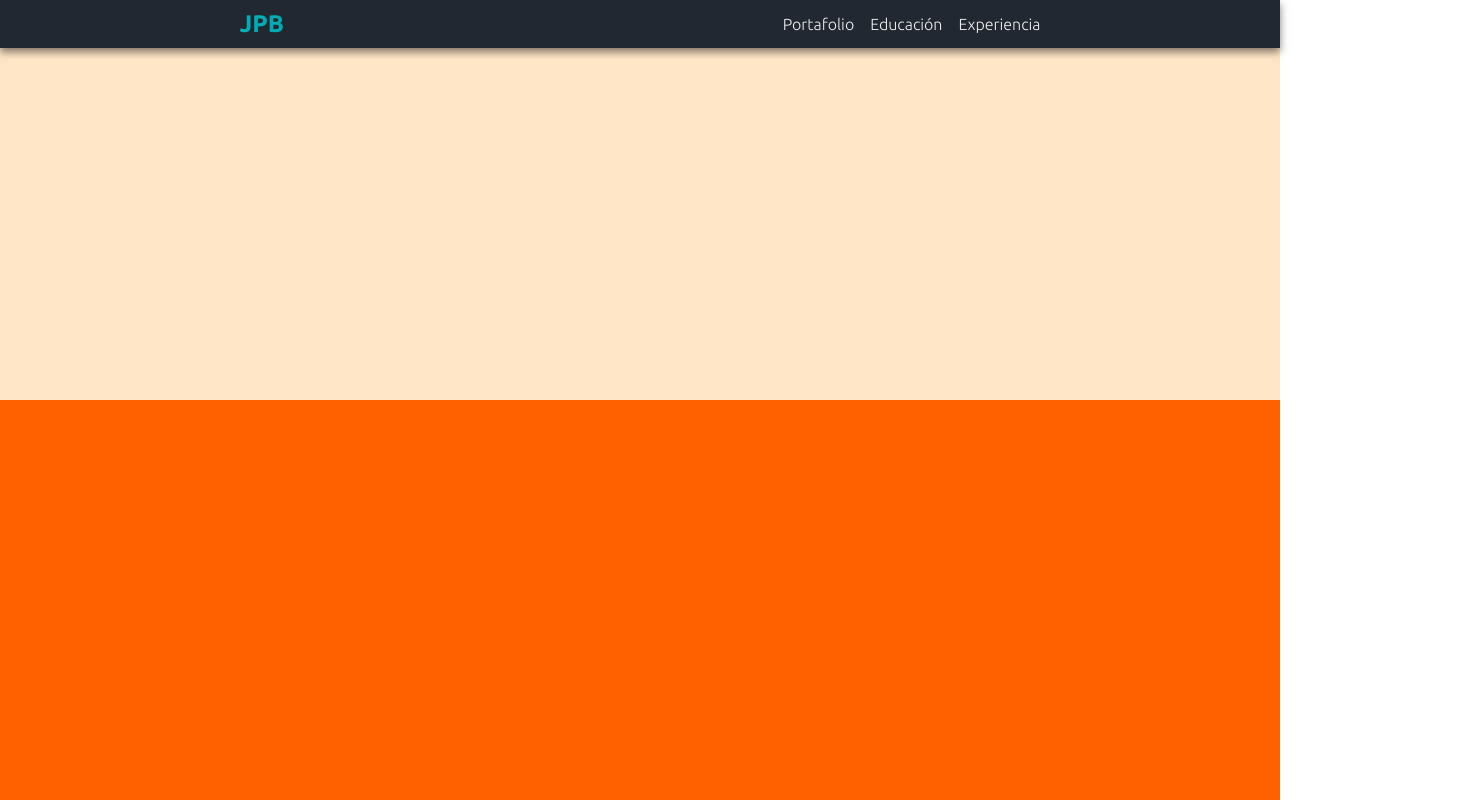
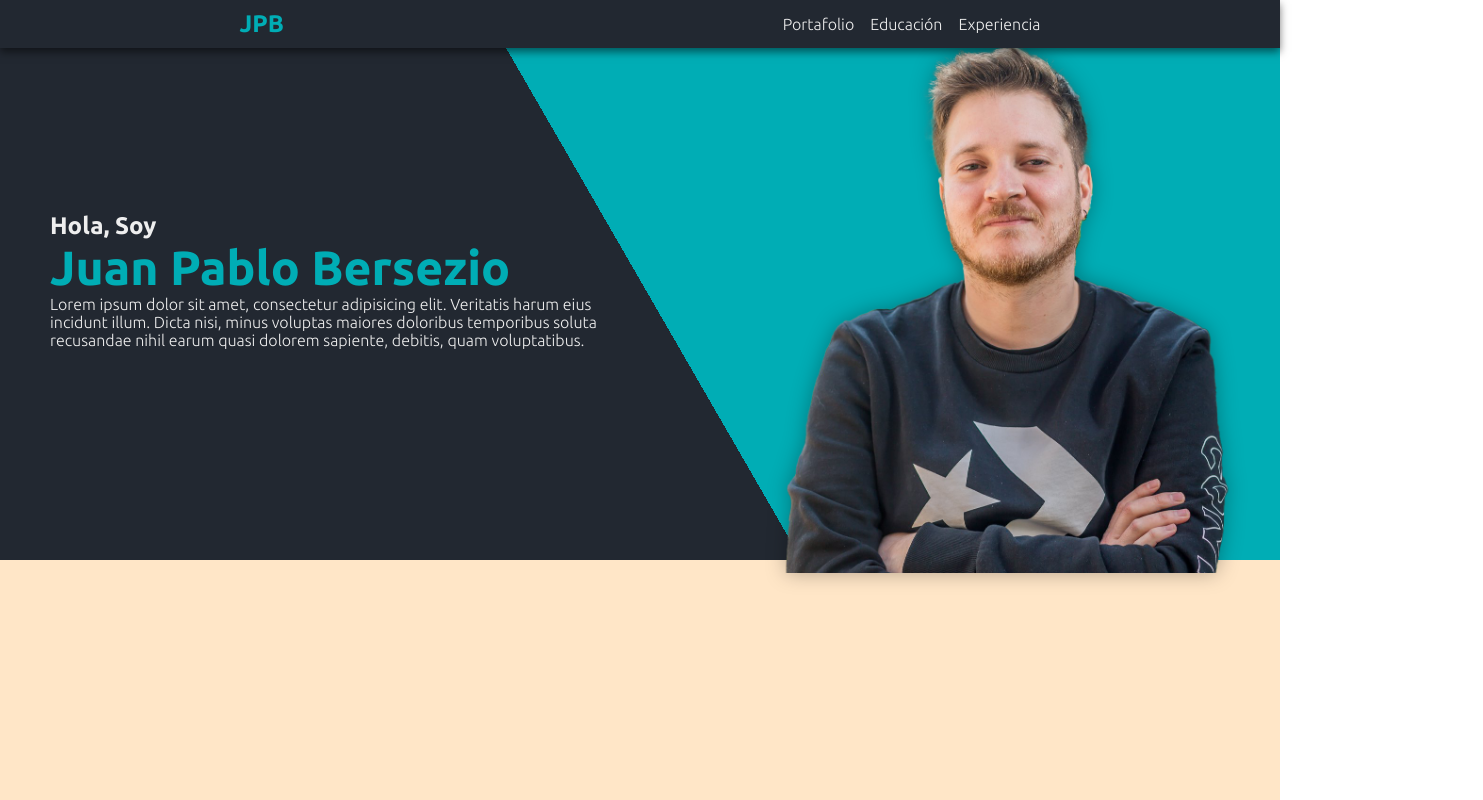
Before and after one commit to Lebrix98/jpberse.github.io, a plain HTML site: page index.html in a window 1280 px wide. Shown: the top 800 px of the page, 1483 px wide, since content can reach past the window. Drawn offline with Linux system fonts and the light colour scheme.

```diff
--- a/assets/css/style.css
+++ b/assets/css/style.css
@@ -44,6 +44,52 @@
     font-weight: lighter;
 }
 
+.hero-sec {
+    height: 70vh;
+    display: flex;
+    flex-direction: column;
+    justify-content: space-between;
+    background: linear-gradient(-120deg, var(--terciary-color) 50%, var(--primary-color) 50%);
+    position: relative;
+}
+
+.hero-content {
+    display: flex;
+    justify-content: space-between;
+    align-items: center;
+    padding: 0 50px;
+    height: 100%
+}
+
+.hero-text-content {
+    max-width: 50%;
+}
+
+.hero-text-content p {
+    font-size: 16px;
+    color: var(--optional-color);
+    font-weight: lighter;
+}
+
+.hero-text-content h2 {
+    font-size: 48px;
+    color: var(--terciary-color);
+    font-weight: bolder;
+}
+
+.hero-text-content h3 {
+    font-size: 24px;
+    color: var(--optional-color);
+    font-weight: bold;
+}
+
+.hero-content img {
+    max-width: 140%;
+    filter: drop-shadow(
+        0 0 10px rgba(0, 0, 0, .3)
+    );
+}
+
 #portafolio-sec {
     background-color: #FFE6C7;
     height: 50vh;
--- a/index.html
+++ b/index.html
@@ -17,8 +17,16 @@
             </ul>
         </nav>
         <section class="hero-sec">
-
-            <!-- <img src="./assets/img/Foto_CV_JPB.jpg" alt="foto de Juan Pablo Bersezio para CV"> -->
+            <div class="hero-content">
+                <article class="hero-text-content">
+                    <h3>Hola, Soy</h3>
+                    <h2>Juan Pablo Bersezio</h2>
+                    <p>Lorem ipsum dolor sit amet, consectetur adipisicing elit. Veritatis harum eius incidunt illum. Dicta nisi, minus voluptas maiores doloribus temporibus soluta recusandae nihil earum quasi dolorem sapiente, debitis, quam voluptatibus.</p>
+                </article>
+                <figure>
+                    <img src="./assets/img/hero_img.png" alt="Foto de Juan Pablo Bersezio">
+                </figure>
+            </div>
         </section>
     </header>
 
```
Also changed, not shown: assets/img/Foto_CV_JPB.jpg (deleted), assets/img/hero_img.png (added), 1 other file.
